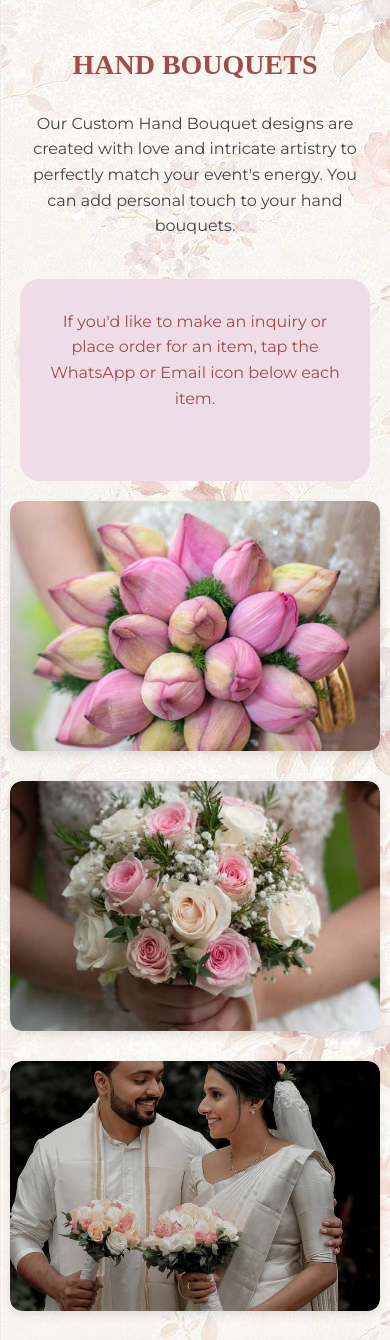
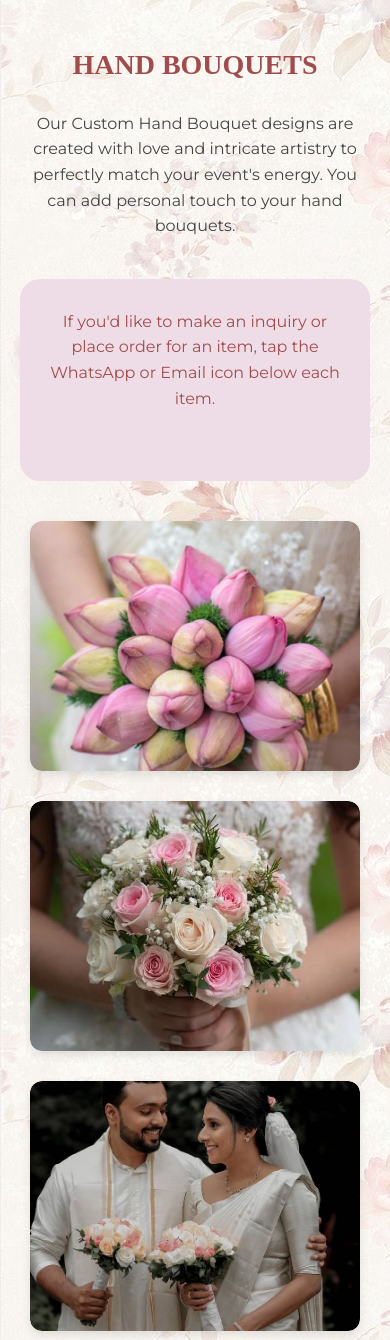
Before and after one commit to sreepriyaxx/priya-flowers, a plain HTML site: page hand-bouquets.html in a window 390 px wide. Shown: the top 1340 px of the page. Drawn offline with Linux system fonts and the light colour scheme.

Commit message:
Update hand-bouquets.html

```diff
--- a/hand-bouquets.html
+++ b/hand-bouquets.html
@@ -196,7 +196,9 @@ p {
   }
 
   .stage-grid {
-    grid-template-columns: 1fr;
+        display: grid;
+    grid-template-columns: repeat(auto-fit, minmax(250px, 1fr));
+    padding:20px;
     gap: 30px;
   }
 
```
